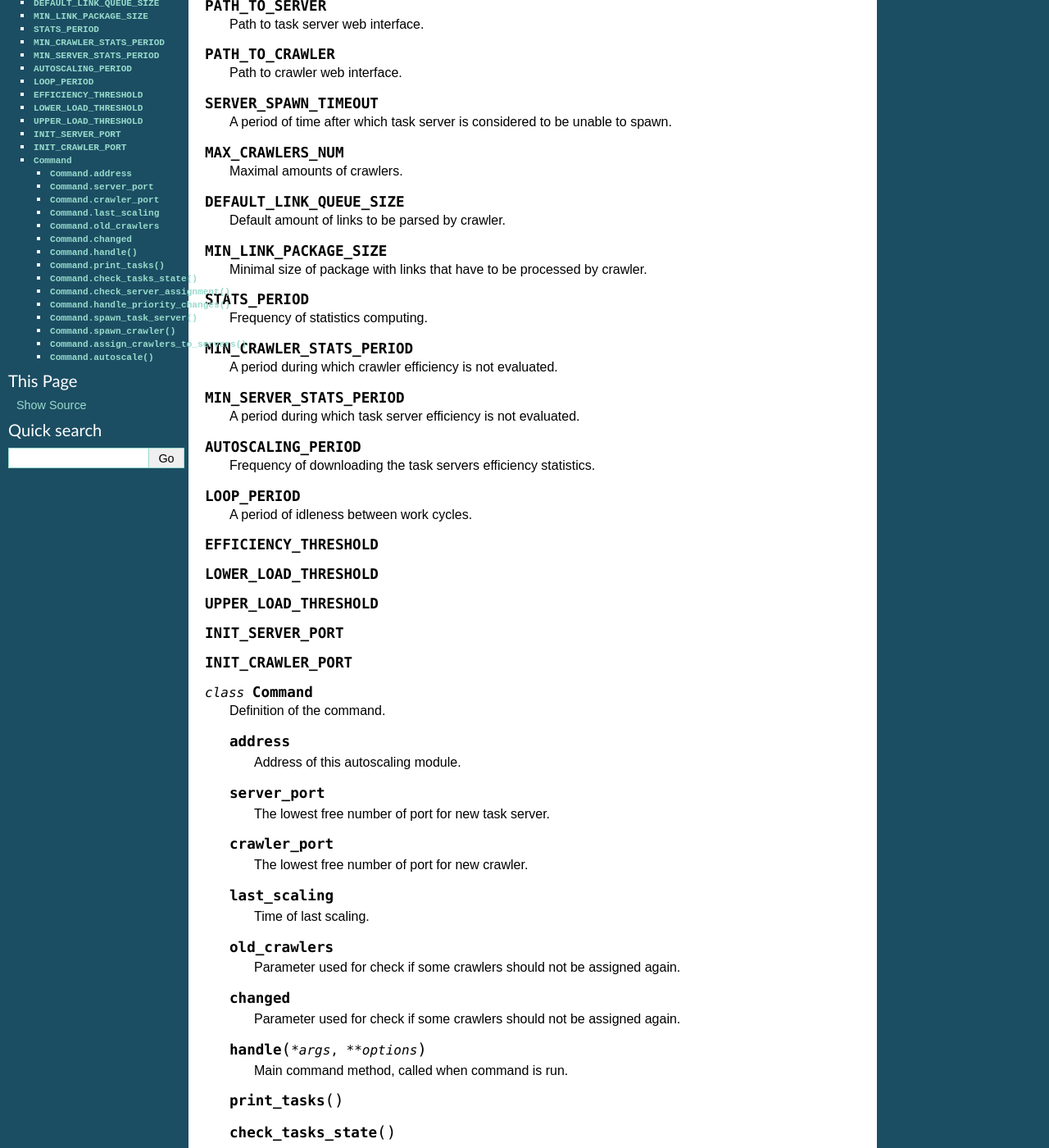
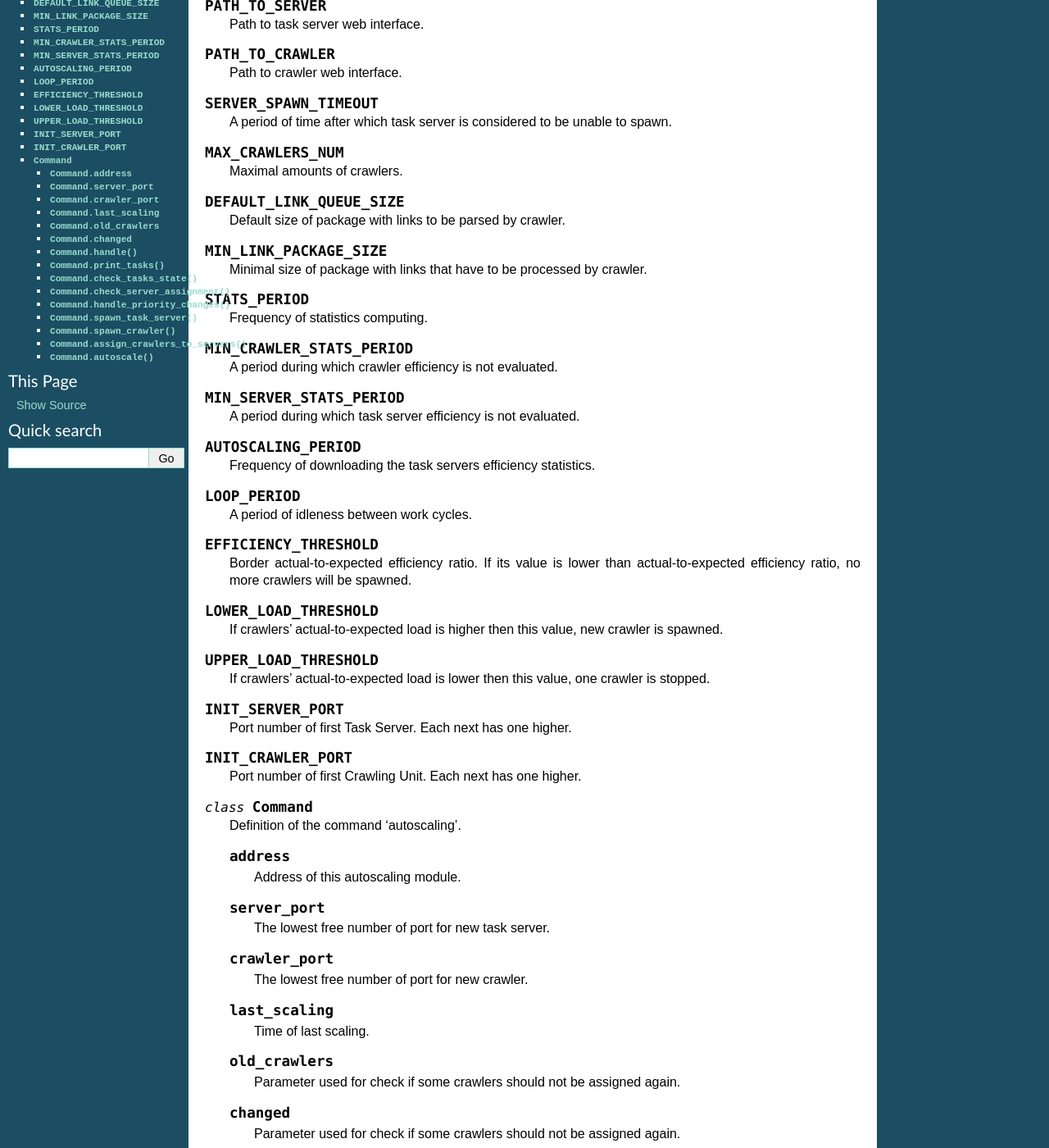
Before and after one commit to agh-glk/fcs, a Sphinx documentation site: the page built from docs/source/manager/management/commands/autoscaling.rst, in a window 1280 px wide and 1400 px high, scrolled down 192 px. Shown: the whole window at 82% size. Built offline with Sphinx 7.4.7, drawn with Linux system fonts in a browser that asks for light colours; formulas are drawn with MathJax 3; some of the changed text lies outside the part shown.

Commit message:
[NT] Doc - autoscaling.

```diff
--- a/docs/source/manager/management/commands/autoscaling.rst
+++ b/docs/source/manager/management/commands/autoscaling.rst
@@ -26,7 +26,7 @@ The autoscaling module. It is run as a Django application command.
 
 .. py:data:: DEFAULT_LINK_QUEUE_SIZE
 
-   Default amount of links to be parsed by crawler.
+   Default size of package with links to be parsed by crawler.
 
 .. py:data:: MIN_LINK_PACKAGE_SIZE
 
@@ -53,14 +53,29 @@ The autoscaling module. It is run as a Django application command.
    A period of idleness between work cycles.
 
 .. py:data:: EFFICIENCY_THRESHOLD
+
+   Border actual-to-expected efficiency ratio. If its value is lower than actual-to-expected efficiency ratio, no more crawlers will be spawned.
+
 .. py:data:: LOWER_LOAD_THRESHOLD
+
+   If crawlers' actual-to-expected load is higher then this value, new crawler is spawned.
+
 .. py:data:: UPPER_LOAD_THRESHOLD
+
+   If crawlers' actual-to-expected load is lower then this value, one crawler is stopped.
+
 .. py:data:: INIT_SERVER_PORT
+
+   Port number of first Task Server. Each next has one higher.
+
 .. py:data:: INIT_CRAWLER_PORT
+
+   Port number of first Crawling Unit. Each next has one higher.
+
 
 .. py:class:: Command
 
-   Definition of the command.
+   Definition of the command 'autoscaling'.
 
    .. py:attribute:: address
 
@@ -104,6 +121,8 @@ The autoscaling module. It is run as a Django application command.
 
    .. py:method:: handle_priority_changes()
 
+      If some crawling-speed affecting task parameters change, speed of every crawler is updated.
+
    .. py:method:: spawn_task_server(task)
 
       Spawns task server for the given task. This method is called in two cases: the task is new or previously assigned task server did not confirm its proper launch.
@@ -112,6 +131,12 @@ The autoscaling module. It is run as a Django application command.
 
    .. py:method:: spawn_crawler()
 
+      Spawns new crawler.
+
    .. py:method:: assign_crawlers_to_servers()
 
+      Sets group of crawlers for every task.
+
    .. py:method:: autoscale()
+
+      Kills not responding servers and crawlers, calculates efficiency, stops or spawns new crawlers if necessary.
--- a/docs/source/manager/models.rst
+++ b/docs/source/manager/models.rst
@@ -52,7 +52,7 @@ This module contains model layer - implementation of system units and consists o
 
    .. py:attribute:: urls_per_min
 
-      Expected crawling speed. Used by efficiency estimation module.
+      Expected crawling speed sum. Used by efficiency estimation module and autoscaling.
 
    .. py:attribute:: user
 
```
Also changed, not shown: other parts of docs/source/manager/management/commands/autoscaling.rst (+4 -2 lines), 1 other file.
